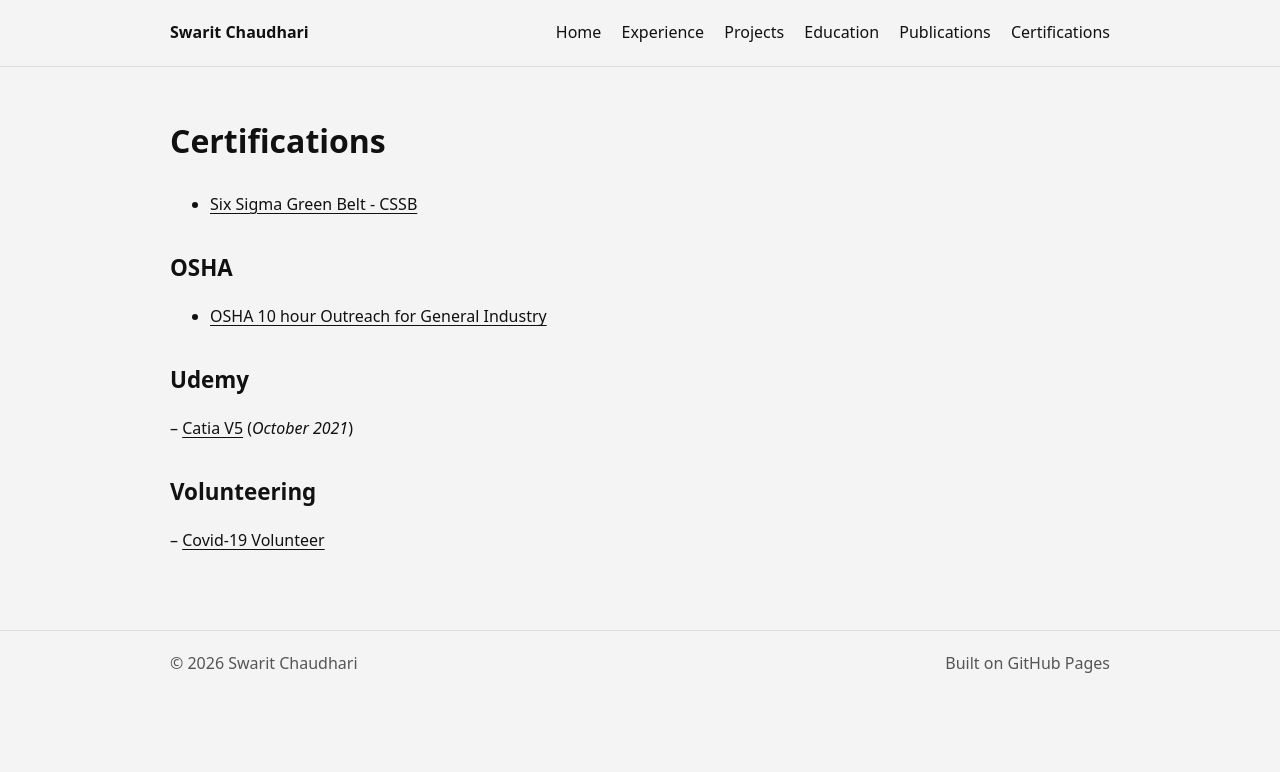
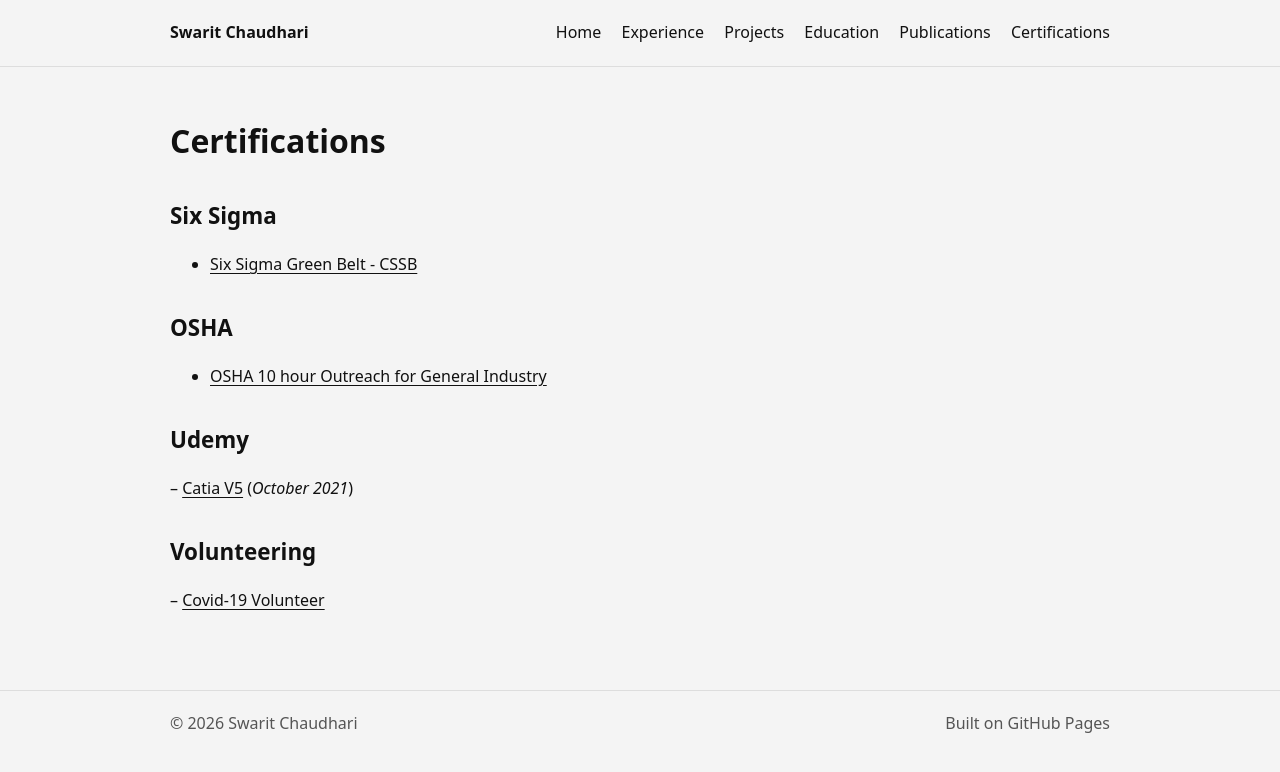
Before and after one commit to Swarit31/Swarit31.github.io, a Jekyll site: the page built from Certifications.md, in a window 1280 px wide. Shown: the top 772 px of the page. Built offline with Jekyll 4.4.1, drawn with Linux system fonts in a browser that asks for light colours.

Commit message:
Update Certifications.md

```diff
--- a/Certifications.md
+++ b/Certifications.md
@@ -4,11 +4,11 @@ title: Certifications
 permalink: /certifications/
 ---
 
-
-- [Six Sigma Green Belt - CSSB](https://drive.google.com/drive/folders/16f_H7Nw0MoP3_D91bb7klNRTImD7JmXl)
+## Six Sigma
+- [Six Sigma Green Belt - CSSB](https://drive.google.com/drive/folders/16f_H7Nw0MoP3D91bb7klNRTImD7JmXl)
 
 ## OSHA
-- [OSHA 10 hour Outreach for General Industry](https://drive.google.com/drive/folders/16f_H7Nw0MoP3_D91bb7klNRTImD7JmXl)
+- [OSHA 10 hour Outreach for General Industry](https://drive.google.com/drive/folders/16f_H7Nw0MoP3D91bb7klNRTImD7JmXl)
 
 ## Udemy
 – [Catia V5](https://drive.google.com/file/d/1DhRpZCX41Nv915dLEx867gyaEMi68y-S/view?usp=drive_link) (_October 2021_)
```
